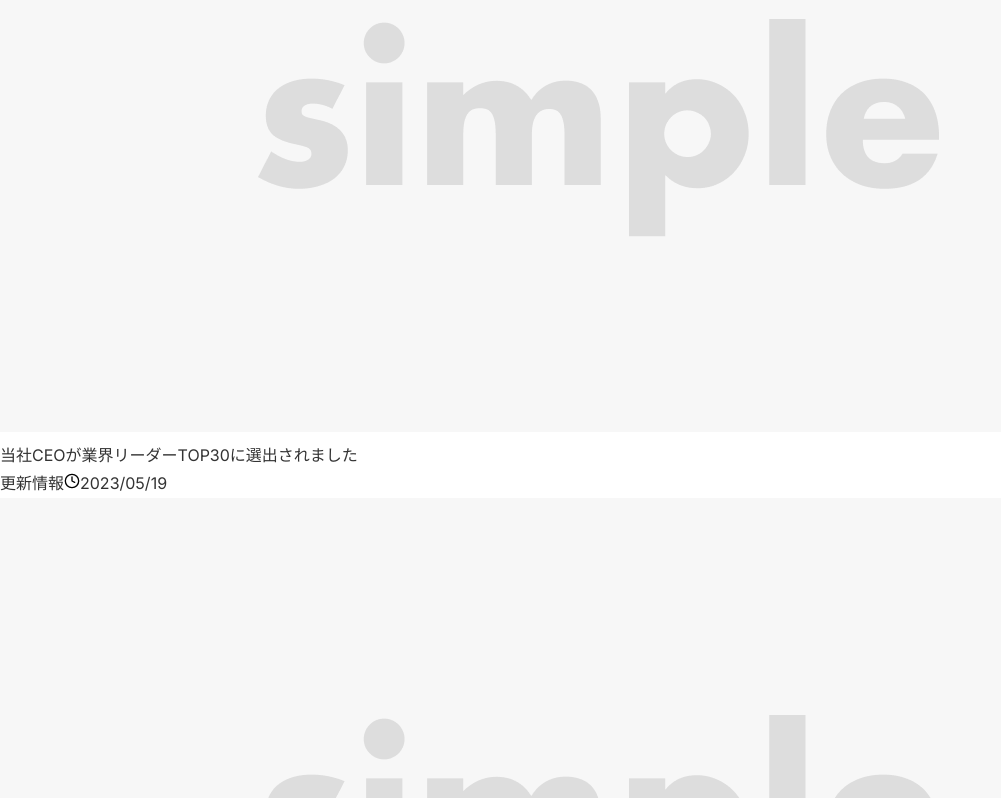
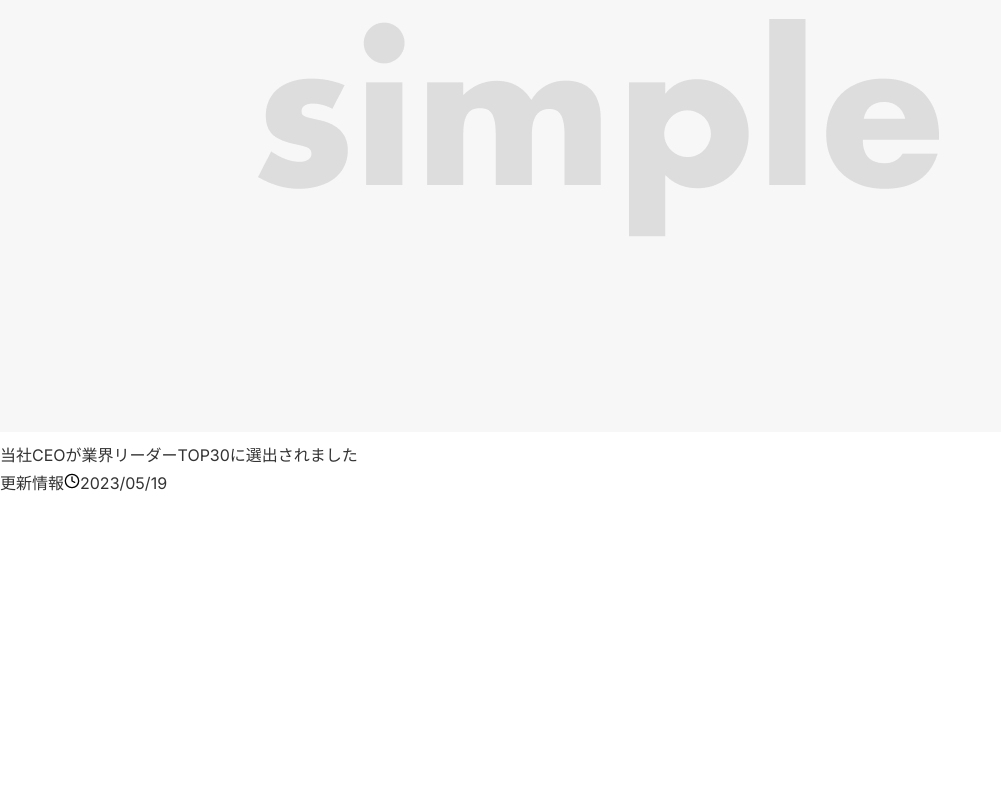
Before and after one commit to itc-s24013/my-next-project2, a Next.js app: page / in a window 1280 px wide. Shown: the part 1469-2267 px from the top of the page, without its empty margins (0-1001 px from the left). After the commit the page ends 1967 px from the top, so only its background shows below. Built offline with nearby package versions, Linux system fonts and the light colour scheme.

Commit message:
newsの表示を2件までに変更

```diff
--- a/app/page.tsx
+++ b/app/page.tsx
@@ -47,6 +47,8 @@ const data: {
 
 export default function Home() {
   const name = "世界";
+  const sliceData = data.contents.slice(0, 2);
+
   return (
     <>
       <section className={styles.top}>
@@ -68,7 +70,7 @@ export default function Home() {
       <section className={styles.news}>
         <h2 className={styles.newsTitle}>News</h2>
         <ul>
-          {data.contents.map((article) => (
+          {sliceData.map((article) => (
             <li key={article.id} className={styles.list}>
               <div className={styles.link}>
                 <Image
```
